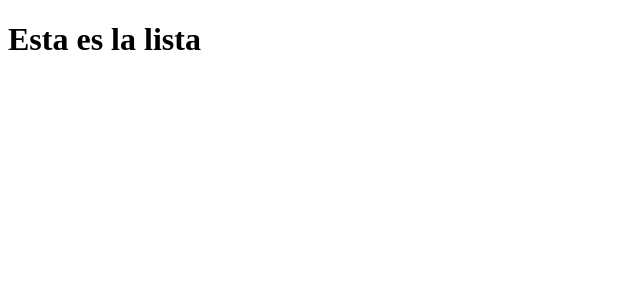
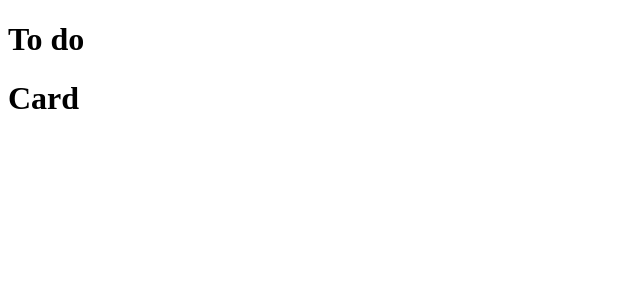
Before and after one commit to ElenaExposito/Trello-clone, a React (Vite) app: page / in a window 1280 px wide. Shown: the top 300 px of the page, without its empty margins (0-640 px from the left). Built offline with nearby package versions, Linux system fonts and the light colour scheme.

Commit message:
Create TrelloCard component and ListTitle component

```diff
--- /dev/null
+++ b/src/components/ListTitle.jsx
@@ -0,0 +1,10 @@
+
+const ListTitle = () => {
+  return (
+    <div>
+      <h1>To do</h1>
+    </div>
+  )
+}
+
+export default ListTitle
--- /dev/null
+++ b/src/components/TrelloCard.jsx
@@ -0,0 +1,10 @@
+
+const TrelloCard = () => {
+  return (
+    <div>
+      <h1>Card</h1>
+    </div>
+  )
+}
+
+export default TrelloCard
--- a/src/components/TrelloList.jsx
+++ b/src/components/TrelloList.jsx
@@ -1,9 +1,11 @@
-import React from 'react'
+import ListTitle from "./ListTitle"
+import TrelloCard from "./TrelloCard"
 
 const TrelloList = () => {
   return (
     <div>
-      <h1>Esta es la lista</h1>
+      <ListTitle/>
+      <TrelloCard/>
     </div>
   )
 }
```
